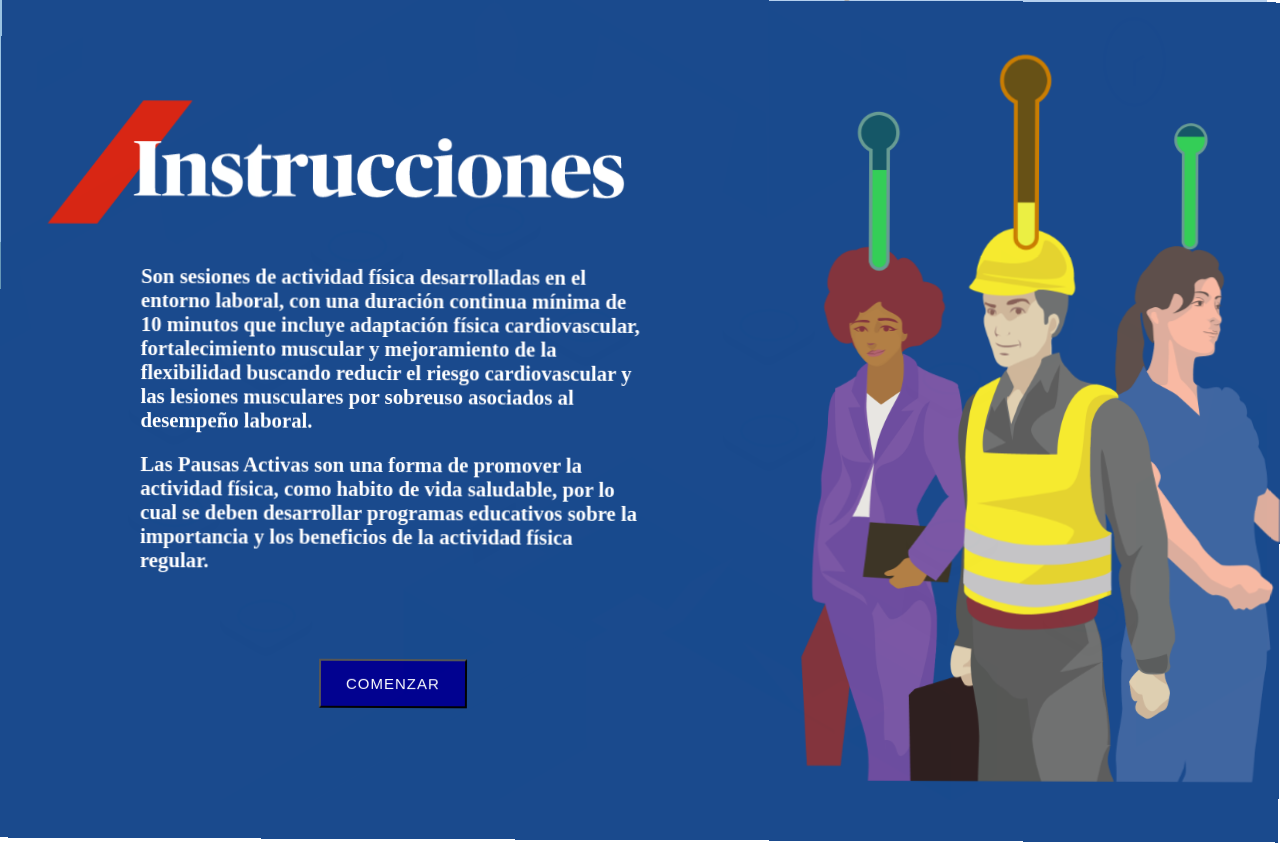
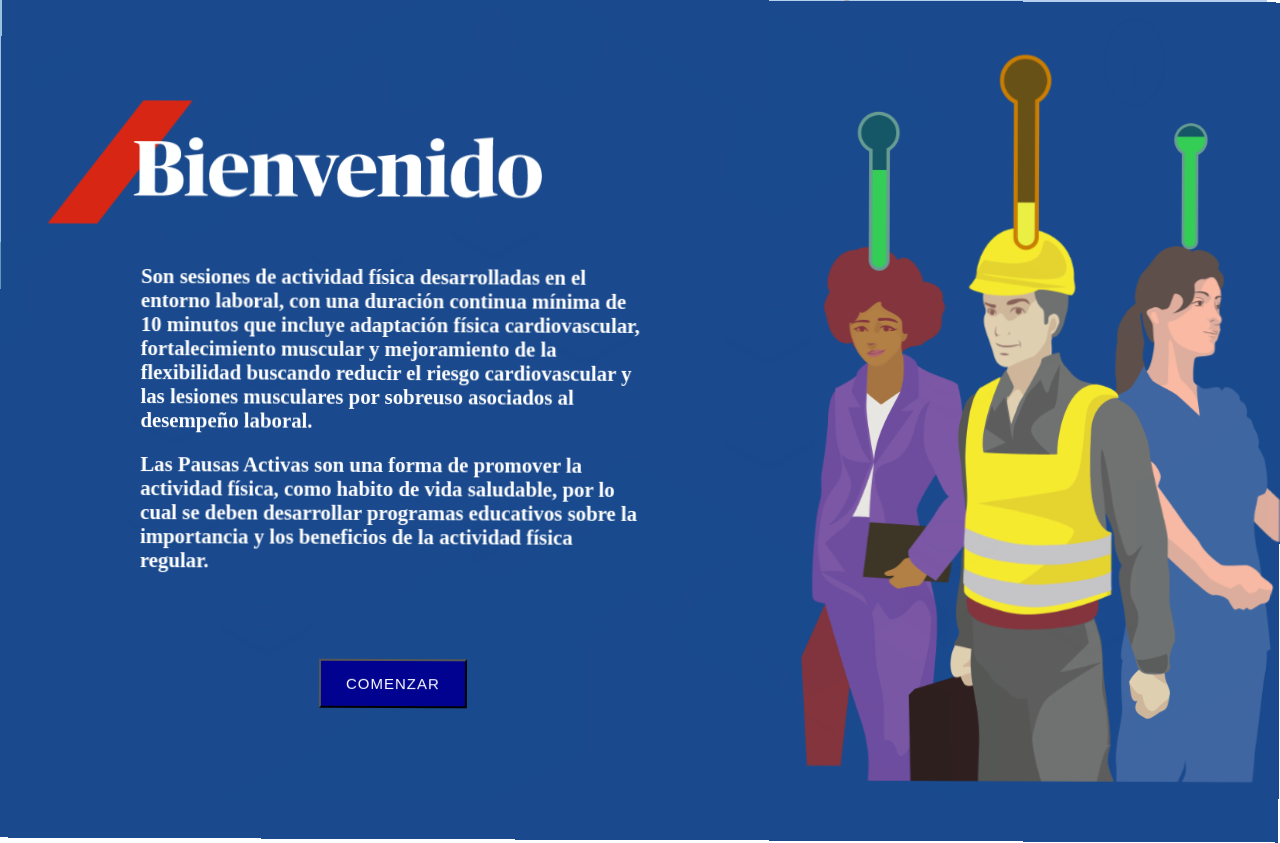
Before and after one commit to cristianhdev/axa-colpatria-games, a Vue app: page / in a window 1280 px wide. Built offline with nearby package versions, Linux system fonts and the light colour scheme.

Commit message:
UPDATE: Suendo todos los archivos

```diff
--- a/src/components/VentanaInstrucciones.vue
+++ b/src/components/VentanaInstrucciones.vue
@@ -43,7 +43,7 @@ const opciones = defineProps({
 });
 
 const styleContenedor = reactive({
-    background: `var(--azul-axa) url(/src/img/${opciones.urlImagenFondo}.png) no-repeat center center`,
+    background: `#18488c url(./src/img/${opciones.urlImagenFondo}.png) no-repeat center center`,
     backgroundSize: "cover",
     backgroundColor: "#18488c",
     width: '100vw',
--- a/src/views/BienvenidaView.vue
+++ b/src/views/BienvenidaView.vue
@@ -1,7 +1,7 @@
 
 <template>
   <div class="container">
-    <VentanaInstrucciones v-if="ocultarVentana" @ocultarVentana="cerrarBienvenida">
+    <VentanaInstrucciones v-if="ocultarVentana" @ocultarVentana="cerrarBienvenida" urlImagenFondo="BienvidaJuegos">
       <template #texto>
         <h3>Son sesiones de actividad física desarrolladas en el entorno laboral, con una
           duración continua mínima de 10 minutos que incluye adaptación física
@@ -133,7 +133,7 @@ const slidersBienvenida = ref([]);
 .animacion-bienvenida {
   width: 99vw;
   height: 100vh;
-  background-image: url('./src/animaciones/axa.gif');
+  background-image: url('../assets/animaciones/axa.gif');
   background-repeat: no-repeat;
   background-size: cover;
   background-position: center;
```
Also changed, not shown: src/assets/animaciones/axa.gif (renamed from src/animaciones/axa.gif), src/components/VentanaPuntosFinal.vue (renamed from src/components/ventanaPuntosFinal.vue), 43 other files (tests, documents, lock files or other folders).
